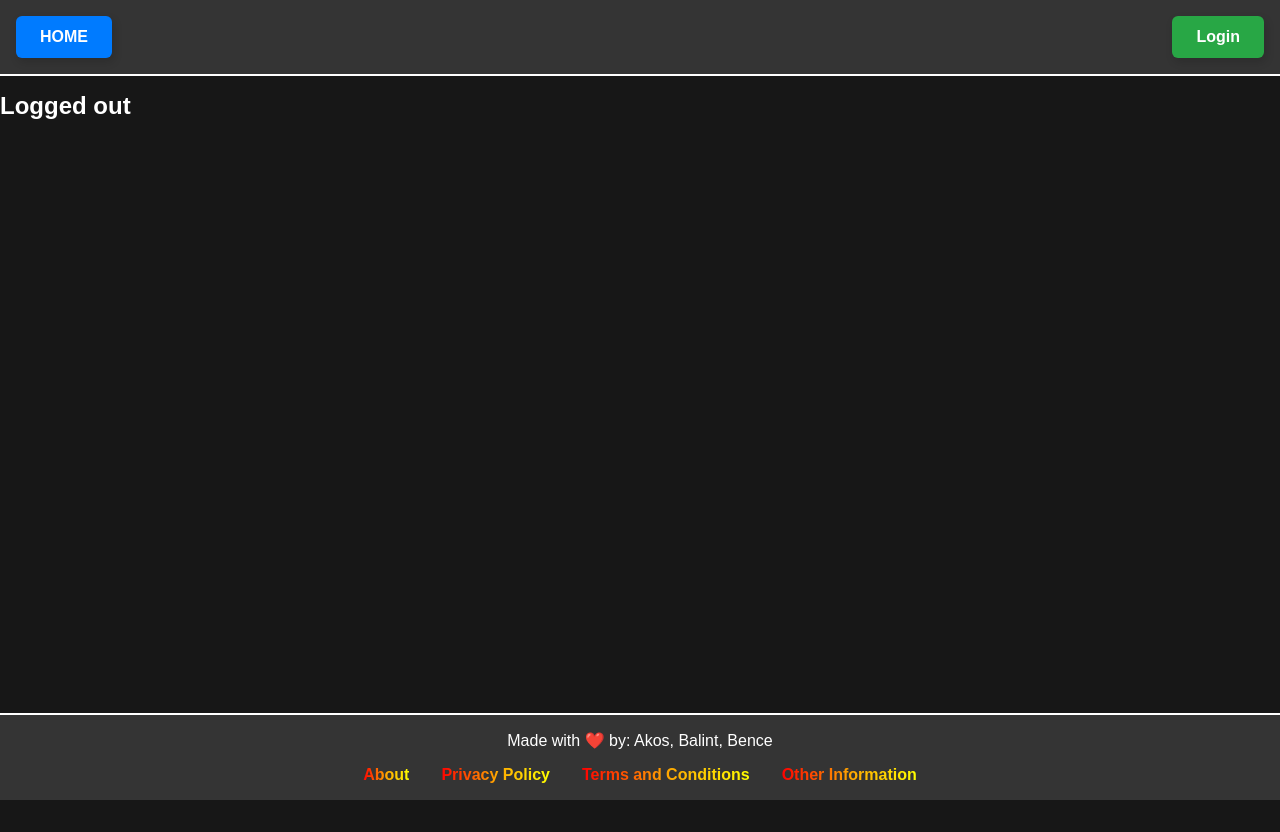
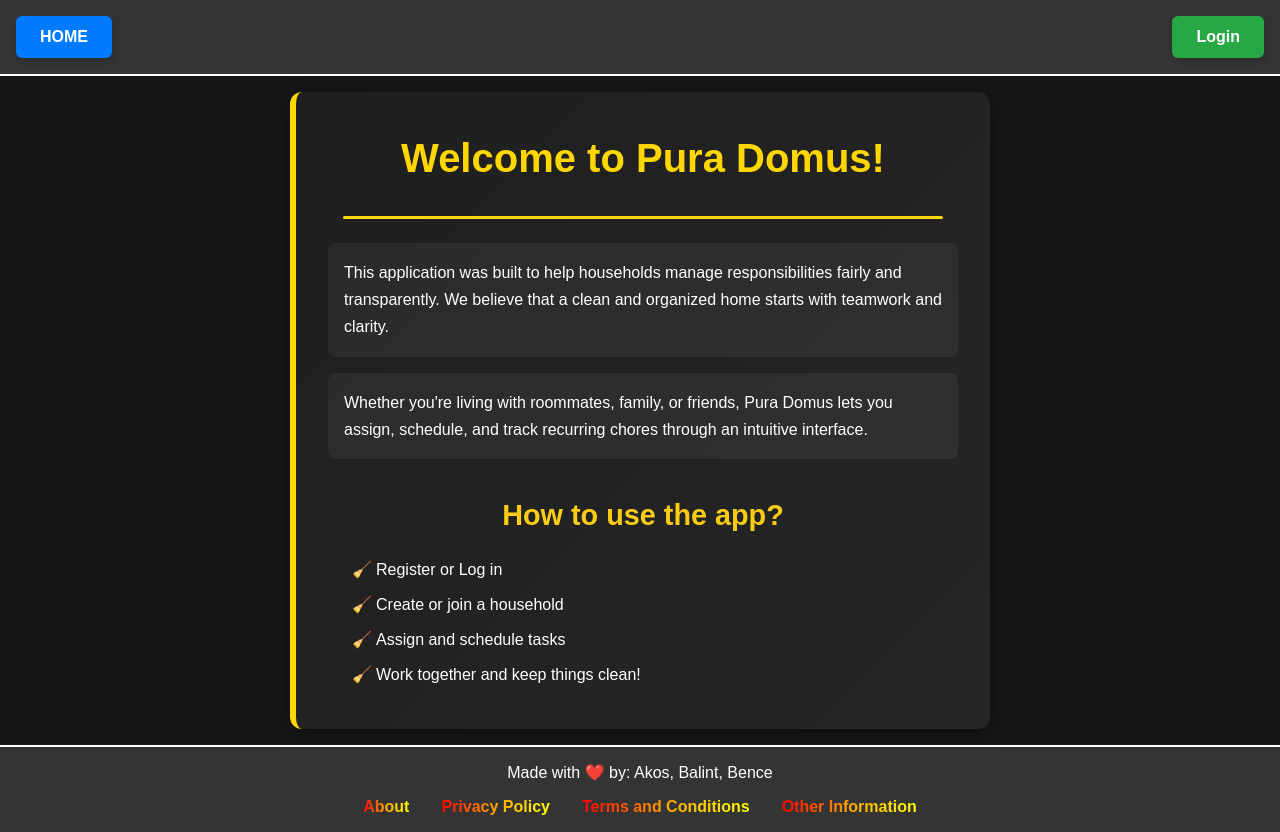
Before and after one commit to BenceV95/HousholdResponsibilitySharingApp, a Next.js app in the folder HouseholdResponsibilityApp_Frontend/: page /about in a window 1280 px wide. Before the commit the page ends 800 px from the top, so only its background shows below. Built offline with nearby package versions, Linux system fonts and the light colour scheme.

Commit message:
Add: Stylized About page with gradient background, scrollable layout and animated header line

```diff
--- /dev/null
+++ b/HouseholdResponsibilityApp_Frontend/app/about/About.css
@@ -0,0 +1,86 @@
+.about-container {
+  background: linear-gradient(135deg, #1f1f1f, #262626);
+  color: #ffffff;
+  padding: 2rem;
+  max-width: 700px;
+  margin: 0rem auto;
+  border-left: 6px solid #ffd700;
+  border-radius: 12px;
+  box-shadow: 0 4px 18px rgba(0, 0, 0, 0.4);
+  line-height: 1.7;
+  animation: fadeIn 0.6s ease-in-out;
+  overflow-y: auto;
+  scrollbar-width: thin;
+}
+
+@keyframes fadeIn {
+  from {
+    opacity: 0;
+    transform: translateY(10px);
+  }
+  to {
+    opacity: 1;
+    transform: translateY(0);
+  }
+}
+
+.about-container h1::after {
+  content: "";
+  display: block;
+  width: 600px;
+  height: 3px;
+  background-color: #ffd700;
+  margin: 1.5rem auto 0 auto;
+  border-radius: 2px;
+}
+
+
+.about-container h1 {
+  font-size: 2.5rem;
+  margin-bottom: 1.5rem;
+  text-align: center;
+  color: #ffd700;
+}
+
+.about-container h2 {
+  font-size: 1.8rem;
+  margin-top: 2rem;
+  color: #facc15;
+  text-align: center;
+}
+
+.about-container p {
+  background-color: rgba(255, 255, 255, 0.05);
+  padding: 1rem;
+  border-radius: 8px;
+  margin-bottom: 1rem;
+}
+
+.about-container ul {
+  margin-top: 1rem;
+  padding-left: 1.5rem;
+  list-style: none;
+}
+
+.about-container li {
+  margin-bottom: 0.5rem;
+  position: relative;
+  padding-left: 1.5rem;
+}
+
+.about-container li::before {
+  content: '🧹';
+  position: absolute;
+  left: 0;
+}
+
+.about-container::-webkit-scrollbar {
+  width: 8px;
+}
+.about-container::-webkit-scrollbar-thumb {
+  background: #555;
+  border-radius: 4px;
+}
+.about-container::-webkit-scrollbar-track {
+  background: #2a2a2a;
+}
--- a/HouseholdResponsibilityApp_Frontend/app/about/page.jsx
+++ b/HouseholdResponsibilityApp_Frontend/app/about/page.jsx
@@ -1,18 +1,24 @@
-export default function About({ data }) {
-    return (
-        <div>
-            {data ? <h1>Logged in</h1> : <h2>Logged out</h2>}
-        </div>
-    )
+import './About.css';
+
+export default function AboutPage() {
+  return (
+    <div className="about-container">
+      <h1>Welcome to Pura Domus!</h1>
+      <p>
+        This application was built to help households manage responsibilities fairly and transparently.
+        We believe that a clean and organized home starts with teamwork and clarity.
+      </p>
+      <p>
+        Whether you're living with roommates, family, or friends, Pura Domus lets you assign, schedule,
+        and track recurring chores through an intuitive interface.
+      </p>
+      <h2>How to use the app?</h2>
+      <ul>
+        <li>Register or Log in</li>
+        <li>Create or join a household</li>
+        <li>Assign and schedule tasks</li>
+        <li>Work together and keep things clean!</li>
+      </ul>
+    </div>
+  );
 }
-
-// export default function Page({ data }) {
-//     // Render data...
-// }
-
-// This gets called on every request
-// export async function getServerSideProps() {
-//     const user = await authorizeUser();
-
-//     return { props: { user } }
-// }
```
